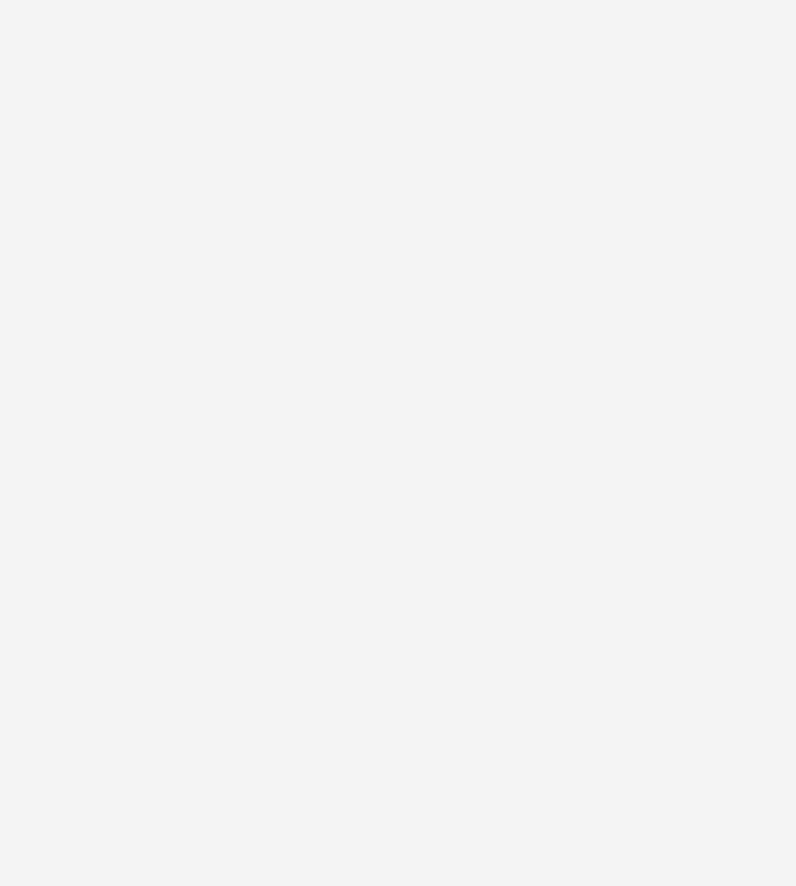
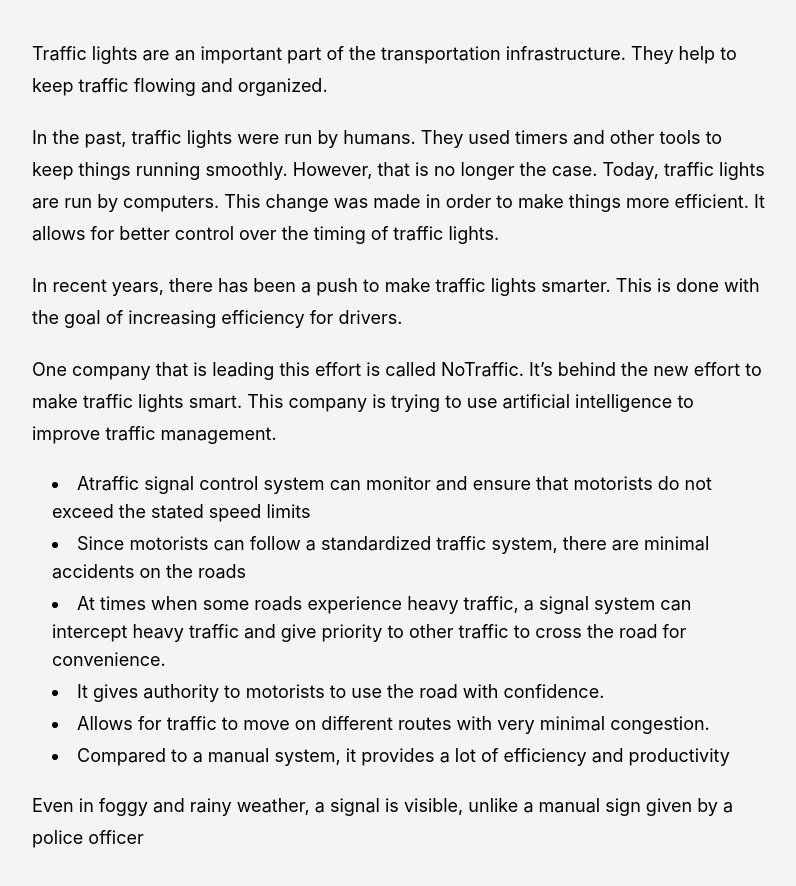
Before and after one commit to chinmaya-kumar-behera/TraficSignal, a React (Create React App) app in the folder web/: page / in a window 1280 px wide. Shown: the part 5080-5966 px from the top of the page, without its empty margins (266-1062 px from the left). Before the commit the page ends 5010 px from the top, so only its background shows below. Built offline with nearby package versions, Linux system fonts and the light colour scheme.

Commit message:
Trafficlight content

```diff
--- a/web/src/App.js
+++ b/web/src/App.js
@@ -7,6 +7,7 @@ import Abstract from "./views/abstract";
 import Navbar from "./views/header";
 import SideBar from "./views/sidebar";
 import { Acknowledgement, Certificate, Declaration } from "./views";
+import Trafficlight from "./views/trafficlight_signal/Trafficlight";
 
 function App() {
   return (
@@ -27,6 +28,7 @@ function App() {
 
               <Abstract id={"abstract"} />
               <Introduction id={"introduction"} />
+              <Trafficlight id={'traffic-lights'} />
             </div>
 
             <div className="min-w-[200px]">
--- /dev/null
+++ b/web/src/views/trafficlight_signal/Trafficlight.jsx
@@ -0,0 +1,46 @@
+import React from "react";
+import { Lists, Paragraph, SectionContainer } from "../../components/shared";
+
+const Trafficlight = ({ id }) => {
+  const ListData = [
+    "Atraffic signal control system can monitor and ensure that motorists do not exceed the stated speed limits",
+    "Since motorists can follow a standardized traffic system, there are minimal accidents on the roads",
+ "At times when some roads experience heavy traffic, a signal system can intercept heavy traffic and give priority to other traffic to cross the road for convenience.",
+    " It gives authority to motorists to use the road with confidence.",
+    " Allows for traffic to move on different routes with very minimal congestion.",
+    "Compared to a manual system, it provides a lot of efficiency and productivity"
+  ];
+  return (
+    <SectionContainer id={id} heading="INTRODUCTION">
+      <Paragraph>
+      Traffic lights are an important part of the transportation infrastructure.
+ They help to keep traffic flowing and organized.
+      </Paragraph>
+      <Paragraph>
+      In the past, traffic lights were run by humans. They used timers and
+ other tools to keep things running smoothly. However, that is no
+ longer the case. Today, traffic lights are run by computers. This
+ change was made in order to make things more efficient. It allows for
+ better control over the timing of traffic lights.
+      </Paragraph>
+      <Paragraph>
+      In recent years, there has been a push to make traffic lights smarter.
+ This is done with the goal of increasing efficiency for drivers.
+      </Paragraph>
+      <Paragraph>
+      One company that is leading this effort is called NoTraffic. It’s
+ behind the new effort to make traffic lights smart. This company is
+ trying to use artificial intelligence to improve traffic management.
+      </Paragraph>
+      <Lists list={ListData} />
+      <Paragraph>
+      Even in foggy and rainy weather, a signal is visible, unlike a manual
+ sign given by a police officer
+      </Paragraph>
+
+
+    </SectionContainer>
+  );
+};
+
+export default Trafficlight;
```
Also changed, not shown: 1 other file (tests, documents, lock files or other folders).
